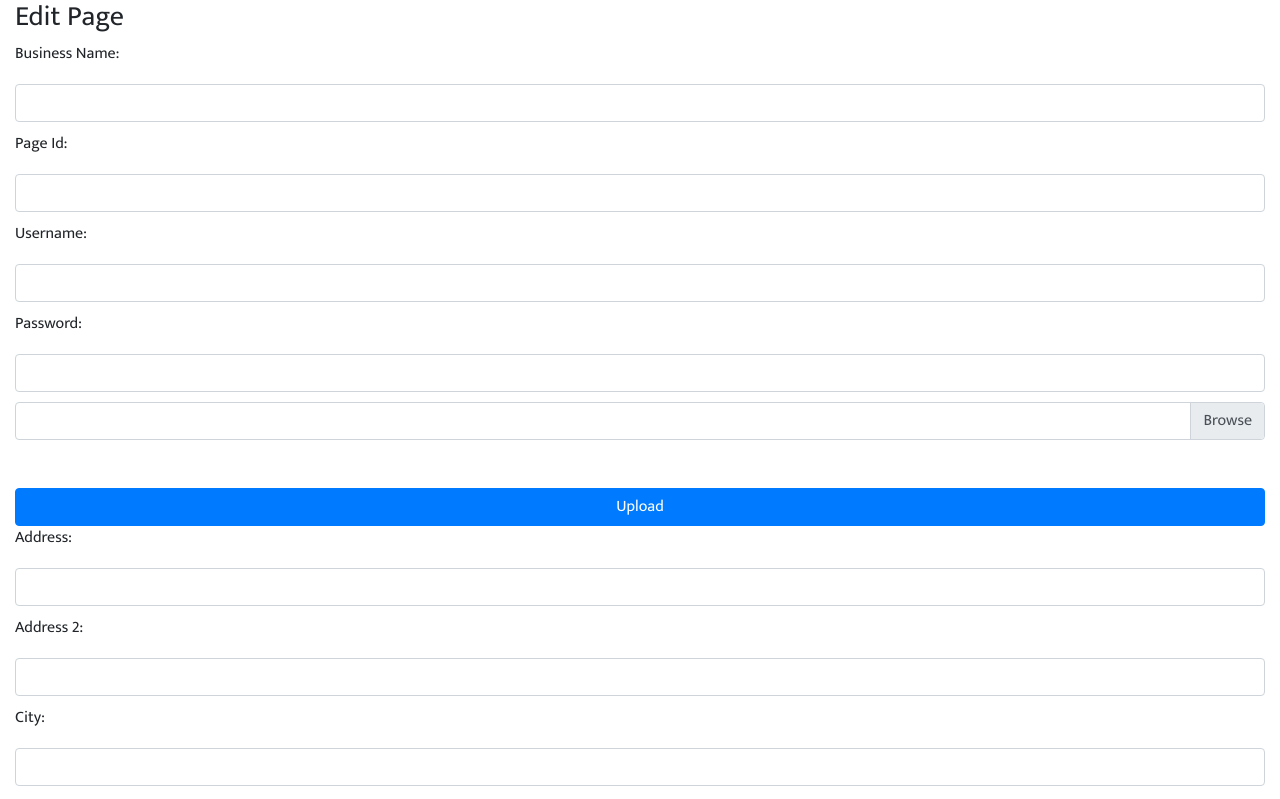
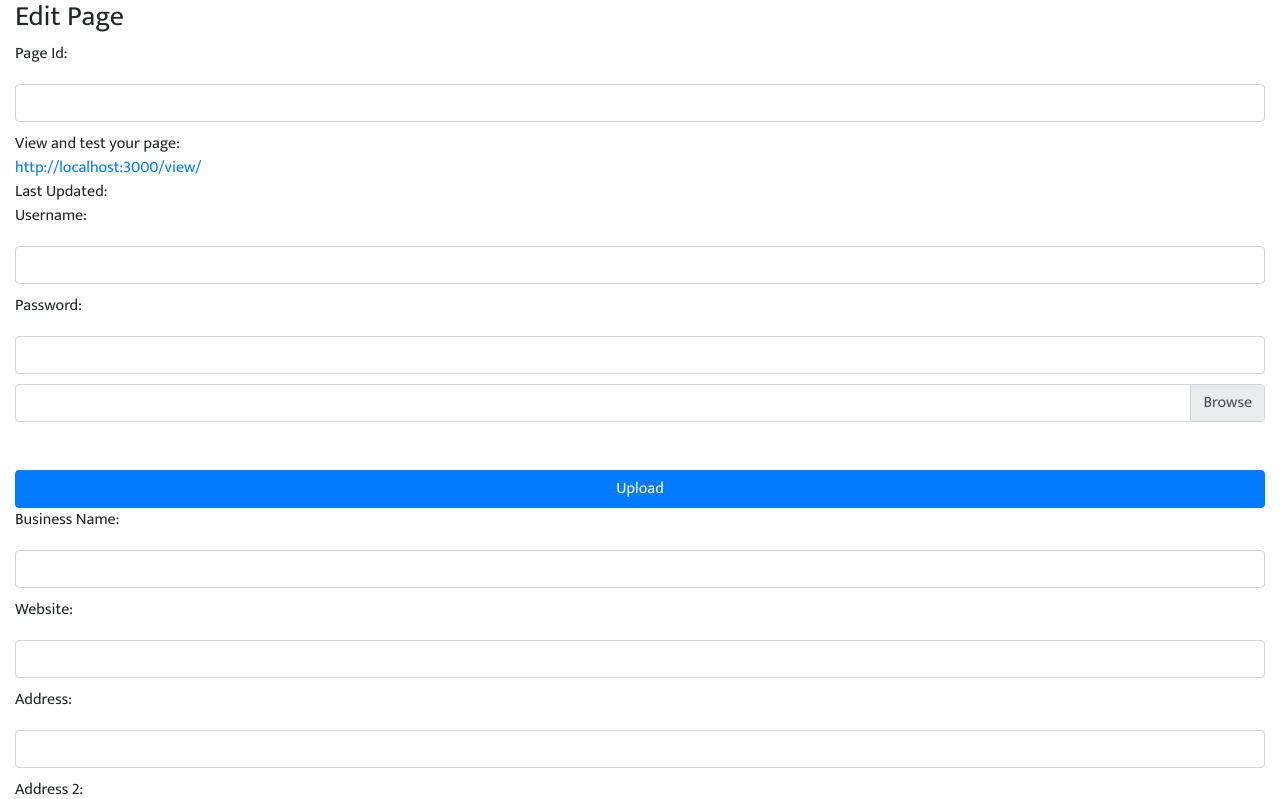
Before and after one commit to bswainbank/appleseedsa, a React (Create React App) app in the folder sa/: page /edit/1 in a window 1280 px wide. Shown: the top 799 px of the page. Built offline with nearby package versions, Linux system fonts and the light colour scheme; no server answers.

Commit message:
Added security, website links, update date

```diff
--- a/sa/src/components/business-edit.component.js
+++ b/sa/src/components/business-edit.component.js
@@ -13,6 +13,7 @@ export default class BusinessEdit extends Component {
         this.onChangePassword = this.onChangePassword.bind(this);
         this.onChangePageId = this.onChangePageId.bind(this);
         this.onChangeBusinessName = this.onChangeBusinessName.bind(this);
+        this.onChangeWebsite = this.onChangeWebsite.bind(this);
         this.onChangeAddr1 = this.onChangeAddr1.bind(this);
         this.onChangeAddr2 = this.onChangeAddr2.bind(this);
         this.onChangeCity = this.onChangeCity.bind(this);
@@ -50,6 +51,7 @@ export default class BusinessEdit extends Component {
             password: '',
             pageId: '',
             businessName: '',
+            website: '',
             uploadFileId: '',
             uploadFileName: '',
             addr1: '',
@@ -78,6 +80,7 @@ export default class BusinessEdit extends Component {
             link3Label: '',
             link3Url: '',
 
+            modifiedDate: '',
             uploadFile: '',
             errorMessage: '',
         }
@@ -96,6 +99,7 @@ export default class BusinessEdit extends Component {
                     password: response.data.password,
                     pageId: response.data.pageId,
                     businessName: response.data.info.name,
+                    website: response.data.info.website,
                     uploadFileId: response.data.info.images.top,
                     uploadFileName: '',
                     addr1: response.data.info.address.addr1,
@@ -123,6 +127,8 @@ export default class BusinessEdit extends Component {
                     link2Url: response.data.info.links.link2Url,
                     link3Label: response.data.info.links.link3Label,
                     link3Url: response.data.info.links.link3Url,
+
+                    modifiedDate: response.data.updatedAt
                })
 
 
@@ -161,6 +167,12 @@ export default class BusinessEdit extends Component {
     onChangeBusinessName(e) {
         this.setState({
             businessName: e.target.value
+        });
+    }
+
+    onChangeWebsite(e) {
+        this.setState({
+            website: e.target.value
         });
     }
 
@@ -368,6 +380,7 @@ export default class BusinessEdit extends Component {
             pageId: this.state.pageId,
             info: {
                 name: this.state.businessName,
+                website: this.state.website,
                 images: {
                     top: this.state.uploadFileId,
                 },
@@ -438,15 +451,7 @@ export default class BusinessEdit extends Component {
                     <h3 className="error"> { this.state.errorMessage } </h3> }
 
             <form onSubmit={this.onSubmit}>
-                <div className="formGroup">
-                    <label>Business Name: </label>
-                    <input type ="text"
-                        required
-                        className = "form-control"
-                        value={this.state.businessName}
-                        onChange={this.onChangeBusinessName}
-                        />
-                </div>
+
                 <div className="formGroup">
                     <label>Page Id: </label>
                     <input type ="text"
@@ -455,6 +460,15 @@ export default class BusinessEdit extends Component {
                         value={this.state.pageId}
                         onChange={this.onChangePageId}
                         />
+                </div>
+
+                <div>
+                    View and test your page:<br></br>
+                    <a href={"http://localhost:3000/view/" + this.state.pageId}>{"http://localhost:3000/view/" + this.state.pageId}</a>
+                </div>
+
+                <div>
+                    Last Updated: {this.state.modifiedDate}
                 </div>
 
                 <div className="formGroup">
@@ -497,6 +511,25 @@ export default class BusinessEdit extends Component {
                         </div>
                     </div>
                 )  : null }
+
+                <div className="formGroup">
+                    <label>Business Name: </label>
+                    <input type ="text"
+                        required
+                        className = "form-control"
+                        value={this.state.businessName}
+                        onChange={this.onChangeBusinessName}
+                        />
+                </div>
+
+                <div className="formGroup">
+                    <label>Website: </label>
+                    <input type ="text"
+                        className = "form-control"
+                        value={this.state.website}
+                        onChange={this.onChangeWebsite}
+                        />
+                </div>
 
                 <div className="formGroup">
                     <label>Address: </label>
--- a/sa/src/components/business-home.component.js
+++ b/sa/src/components/business-home.component.js
@@ -23,7 +23,7 @@ export default class Home extends Component {
                          <button className= "btn btn-primary btn-outline-secondary btnRegister">Add a Business</button>
                     </Link>
 
-                    <h6 className = 'h6Message'>Already a member? Login to update</h6>
+                    <h6 className = 'h6Message'>Already have a site? Login to update:</h6>
                     <BusinessLogin/>
                 </div>
 
--- a/sa/src/components/business-view.component.js
+++ b/sa/src/components/business-view.component.js
@@ -15,6 +15,10 @@ const Business = props => (
             <div><h1>{props.business.info.name}</h1></div>
         </div>
         <div><p class="lead">{props.business.info.topMessage}</p></div>
+
+        {props.business.info.website ? (
+            <div>Website: {props.business.info.website}</div>
+        ) : null}
 
         {props.business.info.phone ? (
             <div>Phone: {props.business.info.phone}</div>
@@ -82,6 +86,8 @@ const Business = props => (
         ) : null }
 
         <div><p>{props.business.info.bottomMessage}</p></div>
+
+        <div><p>Last Updated: {props.business.updatedAt}</p></div>
     </div>
 )
 
--- a/sa/src/components/css/business-home.component.css
+++ b/sa/src/components/css/business-home.component.css
@@ -29,7 +29,7 @@
     width:30%;
 	right:0;left:0;
     margin-left: 65%;
-    height:700px;
+    height:630px;
     background-color: white;
 }
 
```
Also changed, not shown: 2 other files (tests, documents, lock files or other folders).
